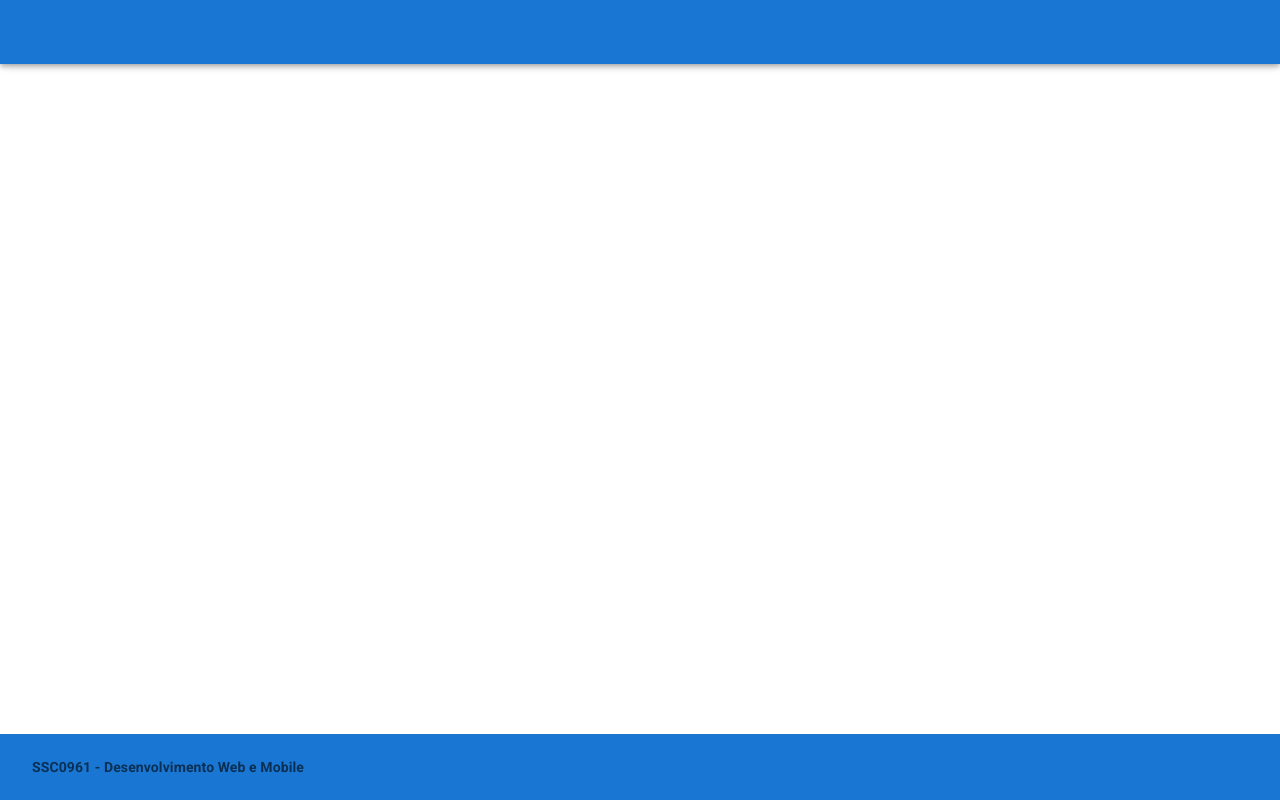
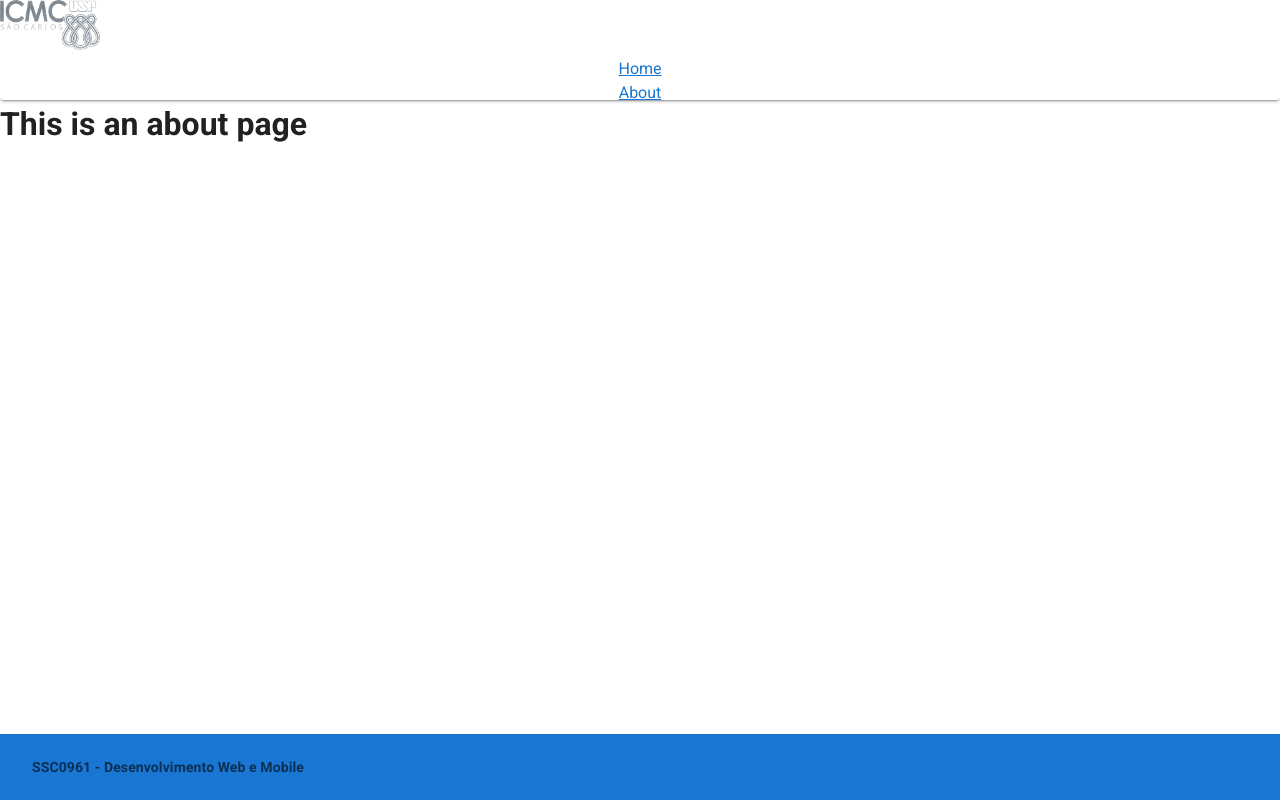
Before and after one commit to silmarp/gaunlet, a Vue app: page /#/about in a window 1280 px wide. Built offline with nearby package versions, Linux system fonts and the light colour scheme.

Commit message:
atualiza navbar

```diff
--- a/src/App.vue
+++ b/src/App.vue
@@ -1,14 +1,15 @@
 <template>
   <v-app>
-    <CustomAppBar/>
+    <CustomNavBar/>
     <v-main>
+      <router-view/>
     </v-main>
     <CustomFooter/>
   </v-app>
 </template>
 
 <script>
-import CustomAppBar from './components/CustomAppBar.vue';
+import CustomNavBar from './components/CustomNavBar.vue';
 import CustomFooter from './components/CustomFooter.vue';
 
 export default {
@@ -18,7 +19,7 @@ export default {
     //
   }),
   components: {
-    CustomAppBar,
+    CustomNavBar,
     CustomFooter,
   },
 };
--- /dev/null
+++ b/src/components/CustomNavBar.vue
@@ -0,0 +1,40 @@
+<template>
+    <v-card class="d-flex flex-column" height="100">
+        <span
+        class="text-left"
+        >
+            <router-link to="/">
+                <img
+                src="../assets/icmc_logo.png"
+                alt="ICMC logo"
+                width="100"
+                height="50"
+                />
+            </router-link>
+        </span>
+        <span
+        class="text-center align-center justify-center"
+        color="black"
+        >
+            <router-link to="/">
+                Home
+            </router-link>
+        </span>
+        <span
+        class="text-center align-center justify-center"
+        >
+            <router-link to="/about">
+                About
+            </router-link>
+        </span>
+     </v-card>
+</template>
+
+<script>
+export default {
+  data: () => ({}),
+};
+</script>
+
+<style>
+</style>
--- a/src/router/index.js
+++ b/src/router/index.js
@@ -1,6 +1,7 @@
 import Vue from 'vue';
 import VueRouter from 'vue-router';
 import HomeView from '../views/HomeView.vue';
+import AboutView from '../views/AboutView.vue';
 
 Vue.use(VueRouter);
 
@@ -13,10 +14,7 @@ const routes = [
   {
     path: '/about',
     name: 'about',
-    // route level code-splitting
-    // this generates a separate chunk (about.[hash].js) for this route
-    // which is lazy-loaded when the route is visited.
-    component: () => import(/* webpackChunkName: "about" */ '../views/AboutView.vue'),
+    component: AboutView,
   },
 ];
 
```
